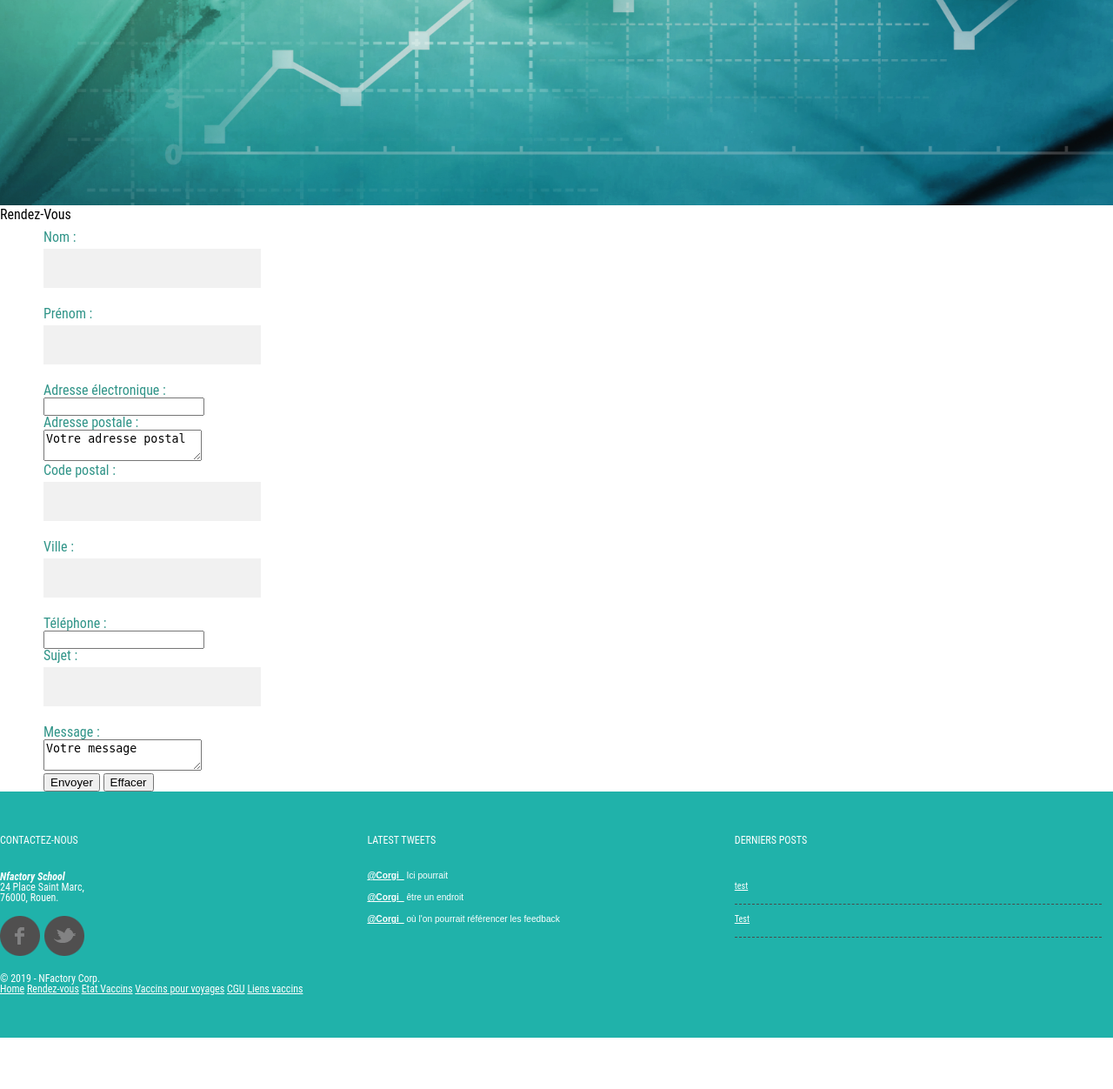
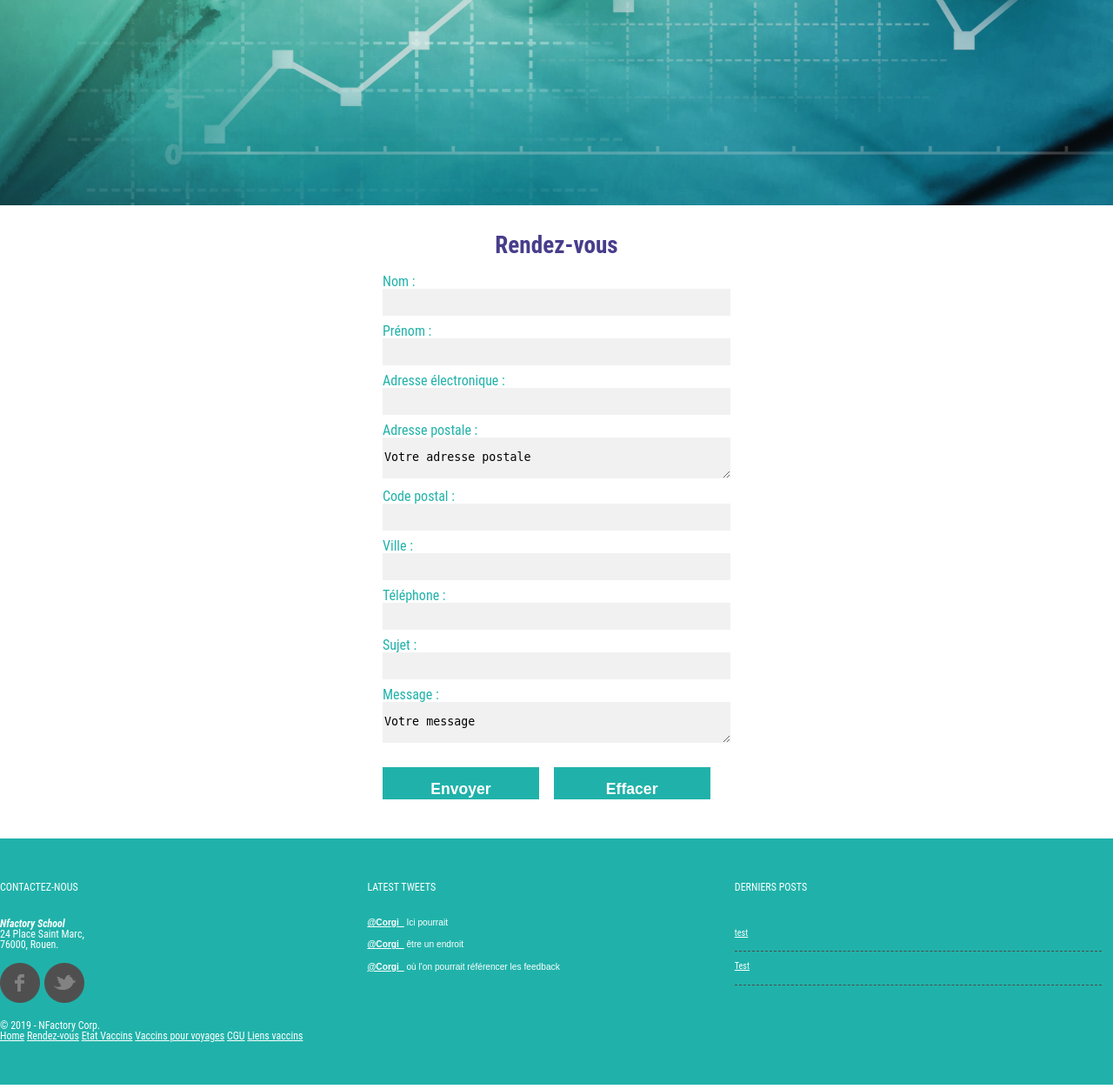
Before and after one commit to AxelBarbeHusson/LesVaccinsDuBonheur, a PHP site: page /carnex/index.php?page=rendezVous in a window 1280 px wide; the page is wider, and only the part inside the window is pictured. Shown: the part 800-2052 px from the top of that part at 87% size. Before the commit the page ends 1993 px from the top of that part, so only its background shows below. Run offline with PHP 8.4, Linux system fonts and the light colour scheme; some web fonts are replaced.

Commit message:
css des formulaires pas fini fini

```diff
--- a/assets/css/style.css
+++ b/assets/css/style.css
@@ -1,4 +1,6 @@
 @import "reset.css";
+
+
 
 
 
@@ -49,7 +51,7 @@ header nav ul li a {
   }
 
   header nav ul li a:hover {
-    background-color: lime;
+    background-color: lightseagreen;
   }
 
 header .icones img {
@@ -89,57 +91,8 @@ img#imagemed {
   height: 900px;
 }
 
-.form-popup {
-  display: none;
-  position: fixed;
-  bottom: 0;
-  right: 15px;
-  border: 3px solid #f1f1f1;
-  z-index: 9;
-}
 
-.form-wrap {
-  max-width: 300px;
-  padding-top:10px;
-    padding-left:50px;
-  background-color: white;
-}
 
-.form-wrap input[type=text], .form-wrap input[type=password] {
-  width: 100%;
-  padding: 15px;
-  margin: 5px 0 22px 0;
-  border: none;
-  background: #f1f1f1;
-}
-
-.form-wrap input[type=text]:focus, .form-wrap input[type=password]:focus {
-  background-color: #ddd;
-  outline: none;
-}
-
-.form-wrap .btn {
-  background-color: #309488;
-  color: white;
-  padding: 16px 20px;
-  border: none;
-  cursor: pointer;
-  width: 100%;
-  margin-bottom:10px;
-  opacity: 0.8;
-}
-
-.form-wrap .cancel {
-  background-color: red;
-}
-/**/
-/* hover effect sur les boutons */
-.form-wrap .btn:hover, .log-button:hover {
-  opacity: 1;
-}
-.form-wrap label {
-  color: #309488;
-}
 
 #bienvenue{
   color: #000;
@@ -350,3 +303,109 @@ footer .wrap {
 
 
 //////////////////////////
+.form-popup {
+    display: none;
+    position: fixed;
+    bottom: 0;
+    right: 15px;
+    border: 3px solid #f1f1f1;
+    z-index: 9;
+}
+
+.form-wrap {
+    max-width: 400px;
+    padding-top:10px;
+    background-color: white;
+    margin-left: auto;
+    margin-right: auto;
+    display: block;
+}
+
+.form-wrap input[type=text] {
+    width: 400px;
+    padding-top: 15px;
+    border: none;
+    background: #f1f1f1;
+    margin-bottom: 10px;
+}
+
+.form-wrap input[type=password] {
+    width: 400px;
+    padding-top: 15px;
+    border: none;
+    background: #f1f1f1;
+    margin-bottom: 10px;
+}
+.form-wrap input[type=date] {
+    width: 400px;
+    padding-top: 15px;
+    border: none;
+    background: #f1f1f1;
+    margin-bottom: 10px;
+}
+.form-wrap textarea {
+    width: 400px;
+    padding-top: 15px;
+    border: none;
+    background: #f1f1f1;
+    margin-bottom: 10px;
+}
+
+.form-wrap button {
+    width: 400px;
+    padding: 5px;
+    border: #1c7430, 1px;
+    background: lightblue;
+    font-weight: bold;
+    font-size: 0.9em;
+    color: white;
+}
+
+.form-wrap button:hover {
+    background-color: lime;
+}
+
+.form-wrap input[type=submit] {
+    width: 180px;
+    padding-top: 15px;
+    border: #1c7430, 1px;
+    background: lightseagreen;
+    font-weight: bold;
+    font-size: 1.1em;
+    color: white;
+}
+.form-wrap input[type=reset] {
+    width: 180px;
+    padding-top: 15px;
+    margin-right: 8px;
+    margin-left: 13px;
+    margin-top: 15px;
+    margin-bottom: 45px;
+    border: #1c7430, 1px;
+    background: lightseagreen;
+    font-weight: bold;
+    font-size: 1.1em;
+    color: white;
+
+}
+
+.form-wrap input[type=reset]:hover {
+     background-color: gainsboro;
+ }
+
+.form-wrap input[type=submit]:hover {
+    background-color: gainsboro;
+}
+
+.form-wrap h2 {
+    text-align: center;
+    font-size: 1.7em;
+    font-weight: bold;
+    padding-top: 20px;
+    padding-bottom: 20px;
+    color: darkslateblue;
+}
+
+.form-wrap label {
+    color: lightseagreen;
+}
--- a/includes/accueil.inc.php
+++ b/includes/accueil.inc.php
@@ -27,7 +27,7 @@
     <section id="equipe">
         <h2>Notre équipe</h2>
         <div class="ligne"></div>
-        <p>Blalalalala blalalala blalala balalalala bhaha ahahahahaha ahahahahaha ahahahah<br>jejejejejejejej ezheheheheh ejejejejejej</p>
+
 
         <div class="section1">
             <!--      <img src="assets/img/corgi.jpg" alt="Un membre de l'équipe.">-->
--- a/includes/frmInscription.php
+++ b/includes/frmInscription.php
@@ -8,6 +8,7 @@ if (!isset($role)) $role = "";
 
 ?>
 <form method="post" class="form-wrap" action="index.php?page=inscriptions">
+    <h2>Inscription</h2>
     <div>
         <label for="nom">Nom&nbsp;: </label>
         <input type="text" id="nom" name="nom" value="<?= $nom ?>"/>
--- a/includes/frmLogin.php
+++ b/includes/frmLogin.php
@@ -4,7 +4,7 @@ if (!isset($mdp)) $mdp = "";
 ?>
 
     <form method="post" action="index.php?page=login" class="form-wrap">
-        <h1>Login</h1>
+        <h2>Login</h2>
         <label for="mail"><b>Email :</b></label>
         <input type="text" placeholder="Entrez votre Email" id="mail" name="mail" required value="<?= $mail ?>">
         <label for="mdp"><b>Mot de passe :</b></label>
--- a/includes/frmRendezvous.php
+++ b/includes/frmRendezvous.php
@@ -12,6 +12,7 @@ if (!isset($msg)) $msg = "";
 ?>
 
 <form method="post" class="form-wrap" action="index.php?page=rendezVous">
+    <h2>Rendez-vous</h2>
     <fieldset>
         <div>
             <label for="nom">Nom :</label>
@@ -23,11 +24,11 @@ if (!isset($msg)) $msg = "";
         </div>
         <div>
             <label for="mail">Adresse électronique :</label>
-            <input type="email" id="mail" name="mail" value="<?= $mail ?>"/>
+            <input type="text" id="mail" name="mail" value="<?= $mail ?>"/>
         </div>
         <div>
             <label for="apostal">Adresse postale :</label>
-            <textarea id="apostal" name="apostal" value="<?= $apostal ?>">Votre adresse postal</textarea>
+            <textarea id="apostal" name="apostal" value="<?= $apostal ?>">Votre adresse postale</textarea>
         </div>
         <div>
             <label for="cpostal">Code postal :</label>
@@ -39,7 +40,7 @@ if (!isset($msg)) $msg = "";
         </div>
         <div>
             <label for="phone">Téléphone :</label>
-            <input type="tel" name="phone" id="phone" value="<?= $phone ?>"/>
+            <input type="text" name="phone" id="phone" value="<?= $phone ?>"/>
         </div>
     </fieldset>
 
--- a/includes/inscriptions.inc.php
+++ b/includes/inscriptions.inc.php
@@ -1,4 +1,4 @@
-<h1>Inscriptions</h1>
+
 <?php
 if (isset($_POST['maurice'])) {
     $nom = isset($_POST['nom']) ? clean($_POST['nom']) : "";
--- a/includes/login.inc.php
+++ b/includes/login.inc.php
@@ -53,13 +53,13 @@ if (!isset($mdp)) $mdp = "";
 ?>
 
 <form id="login" method="post" action="" class="form-wrap">
-    <h1>Login</h1>
+    <h2>Login</h2>
     <label for="mail"><b>Email :</b></label>
     <input type="text" placeholder="Entrez votre Email" id="mail" name="mail" required value="<?= $mail ?>">
     <label for="mdp"><b>Mot de passe :</b></label>
     <input type="password" placeholder="Saisir le mot de passe" id="mdp" value="<?= $mdp ?>" name="mdp"
            required>
-    <a href="index.php?page=mdpForget"><button>Mot de passe oubliés ?</button></a>
+    <a href="index.php?page=mdpForget"><button>Mot de passe oublié ?</button></a>
     <div>
         <input type="submit" value="Envoyer">
         <input type="reset" value="Reset">
--- a/includes/rendezVous.inc.php
+++ b/includes/rendezVous.inc.php
@@ -1,4 +1,4 @@
-<h1>Rendez-Vous</h1>
+
 
 <?php
 $success = false;
```
